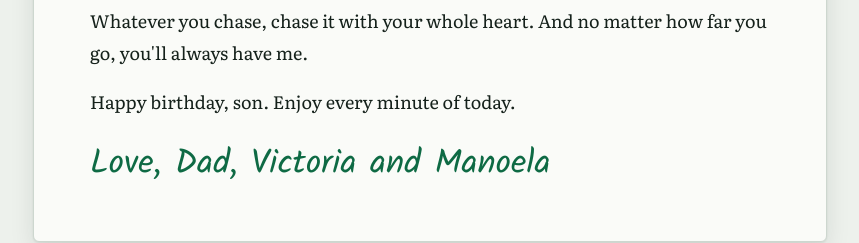
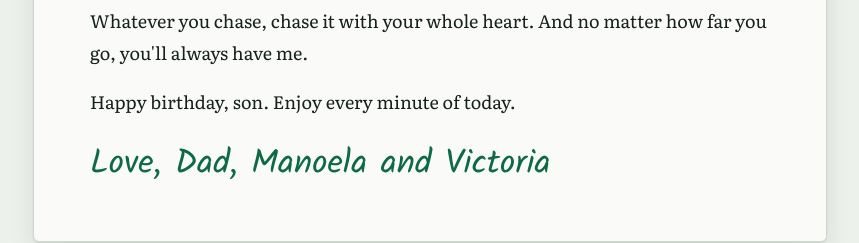
Before and after one commit to wellerman2026/happy-birthday-nick, a plain HTML site: page index.html in a window 1280 px wide. Shown: the part 1970-2213 px from the top of the page, without its empty margins (210-1069 px from the left). Drawn offline with Linux system fonts and the light colour scheme.

Commit message:
Sign the card from Dad, Manoela and Victoria
Co-Authored-By: Claude Opus 5.5 <noreply@anthropic.com>

```diff
--- a/index.html
+++ b/index.html
@@ -850,7 +850,7 @@ h2 {
           <p>Whatever you chase, chase it with your whole heart. And no matter how far you go, you'll always have me.</p>
           <p>Happy birthday, son. Enjoy every minute of today.</p>
         </div>
-        <p class="signature">Love, Dad, Victoria and Manoela</p>
+        <p class="signature">Love, Dad, Manoela and Victoria</p>
       </article>
     </div>
   </section>
```
